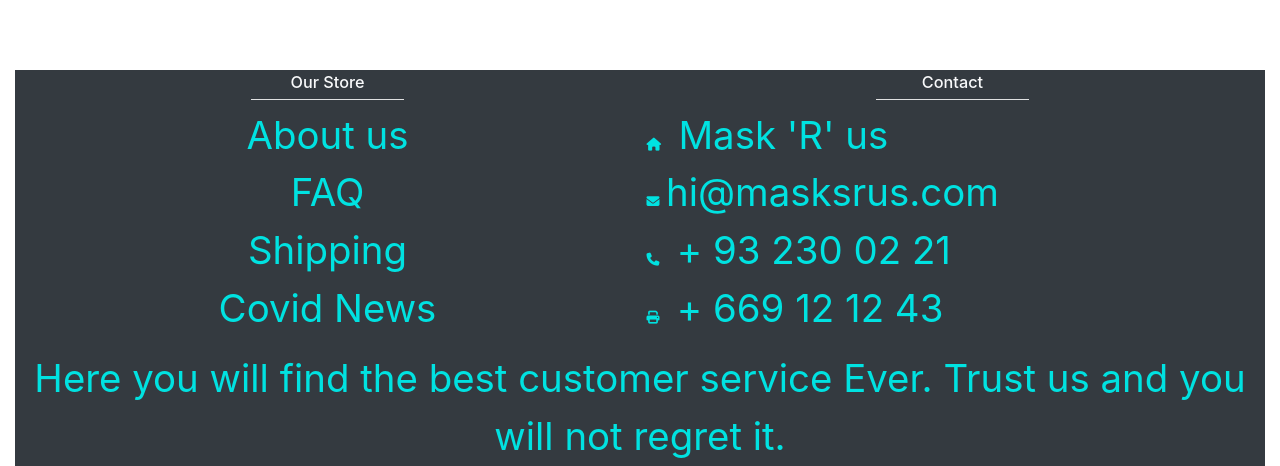
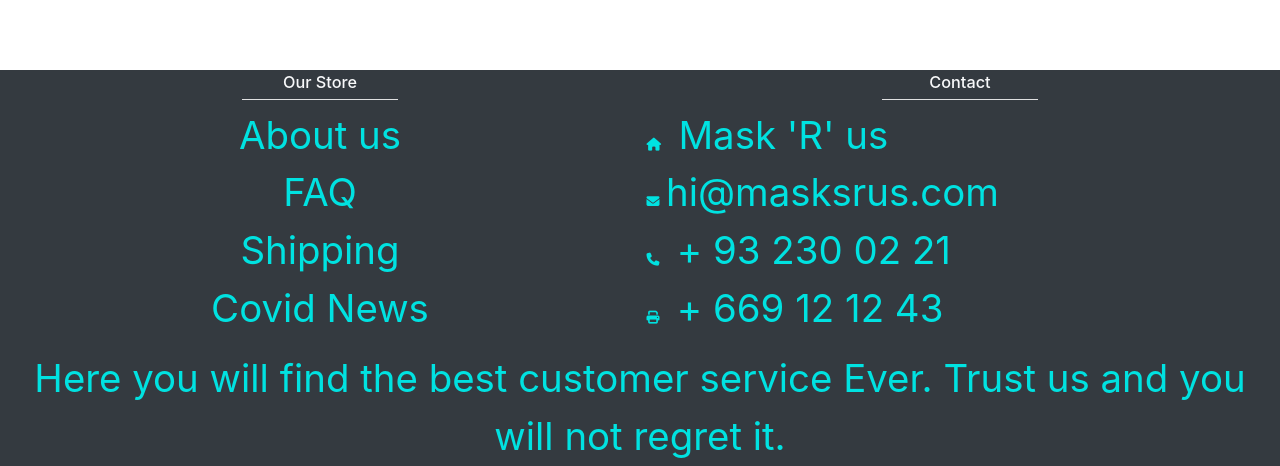
Before and after one commit to unai6/Masks-r-us-client-side, a React (Create React App) app: page /products/1 in a window 1280 px wide. Shown: the part 551-1017 px from the top of the page. Built offline with nearby package versions, Linux system fonts and the light colour scheme; no server answers.

Commit message:
footer padding solved

```diff
--- a/src/components/Footer.js
+++ b/src/components/Footer.js
@@ -2,7 +2,7 @@ import React from "react";
 
 export const Footer = () => {
   return (
-    <div className='container-fluid'>
+    <div className='container-fluid px-0'>
       <div className="bg-dark row">
         <div className="col-6 text-light px-2 pt-1">
           <h5 className="text-center text-light d-block">Our Store</h5>
@@ -35,7 +35,7 @@ export const Footer = () => {
             </li>
           </ul>
         </div>
-      <div className="px-2 bg-dark turquoise-color text-center footer-text">
+      <div className="bg-dark turquoise-color text-center footer-text">
         Here you will find the best customer service Ever. Trust us and you will
         not regret it.
       </div>
```
Also changed, not shown: 12 other files (tests, documents, lock files or other folders).
